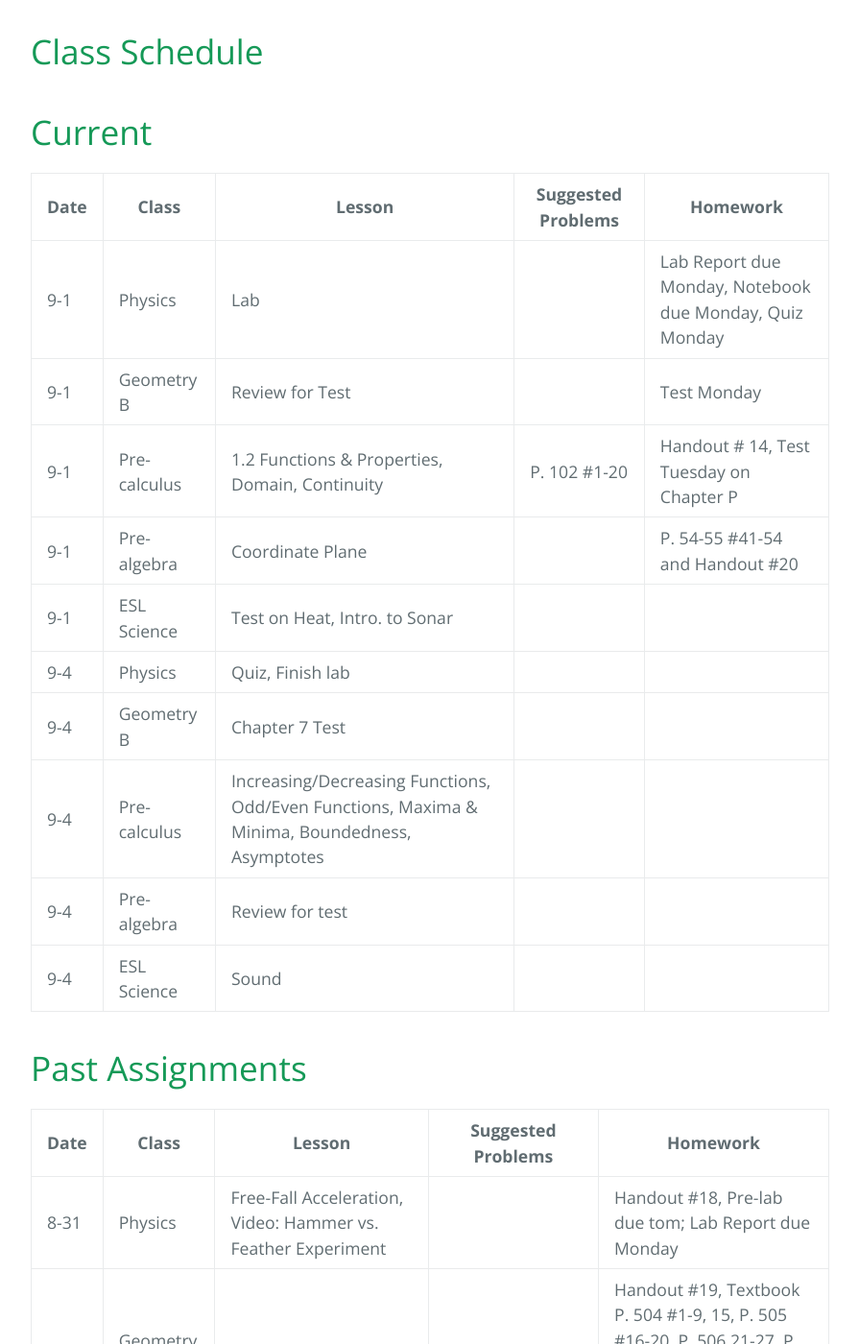
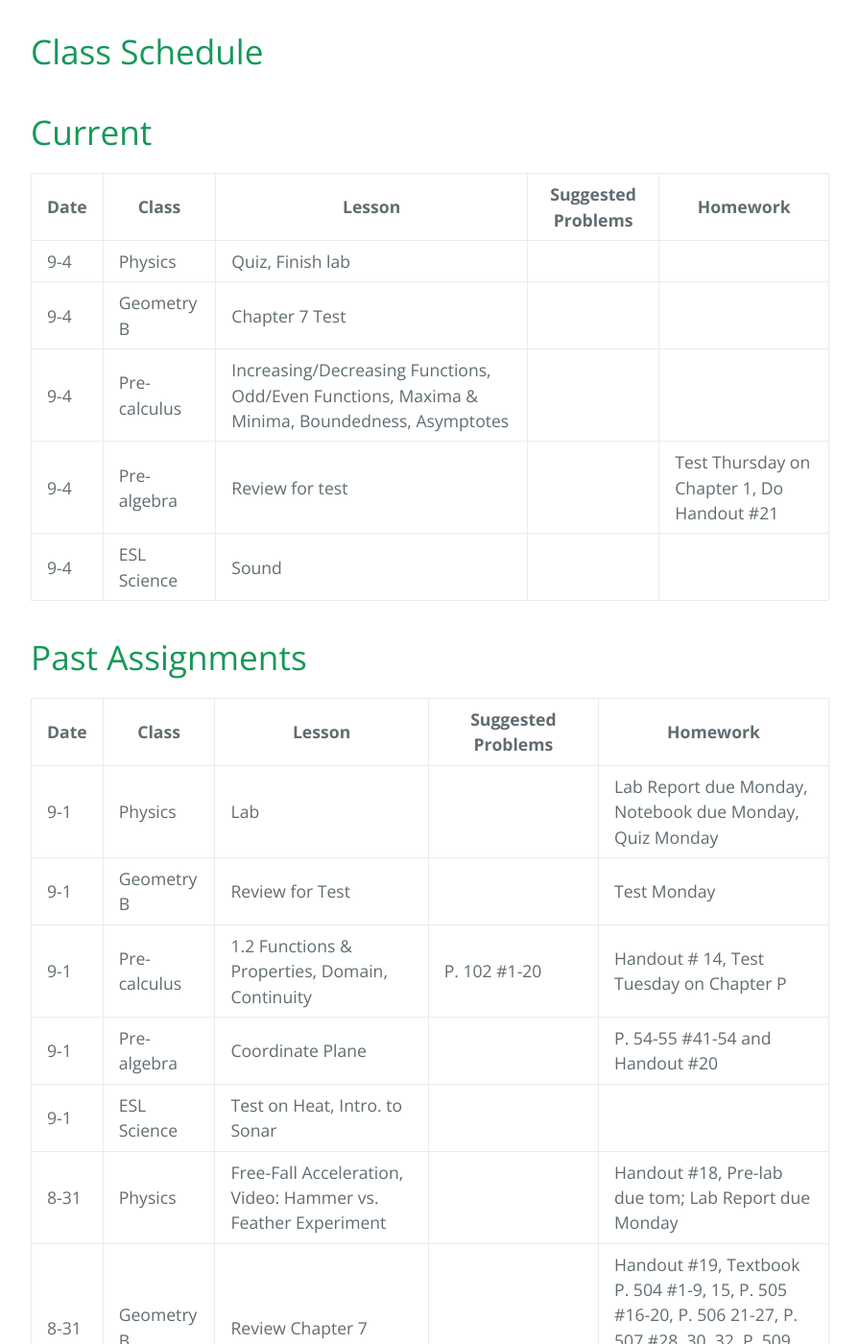
Before and after one commit to gpayoo/gpayoo, a Jekyll site: the page built from index.md, in a window 1280 px wide and 1400 px high, scrolled down 388 px. Shown: the whole window at 96% size, without its empty margins (192-1087 px from the left). Built offline with Jekyll 4.4.1, drawn with Linux system fonts in a browser that asks for light colours; our own code applies the rules of GitHub Pages for plain Markdown files; part of the change alters nothing that is shown.

Commit message:
Update index.md

```diff
--- a/index.md
+++ b/index.md
@@ -9,15 +9,10 @@ layout: default
 
 | Date | Class | Lesson | Suggested Problems | Homework |
 | ---- | ----- | ------ | -------- | ---
-| 9-1 | Physics | Lab | | Lab Report due Monday, Notebook due Monday, Quiz Monday
-| 9-1 | Geometry B | Review for Test | | Test Monday |
-| 9-1 | Pre-calculus | 1.2 Functions & Properties, Domain, Continuity | P. 102 #1-20 |  Handout # 14, Test Tuesday on Chapter P |
-| 9-1 | Pre-algebra | Coordinate Plane| | P. 54-55 #41-54 and Handout #20 |
-| 9-1 | ESL Science | Test on Heat, Intro. to Sonar |  |
 | 9-4 | Physics | Quiz, Finish lab  | |
 | 9-4 | Geometry B | Chapter 7 Test | |  |
 | 9-4 | Pre-calculus | Increasing/Decreasing Functions, Odd/Even Functions, Maxima & Minima, Boundedness, Asymptotes |  |
-| 9-4 | Pre-algebra | Review for test| | |
+| 9-4 | Pre-algebra | Review for test| | Test Thursday on Chapter 1, Do Handout #21 |
 | 9-4 | ESL Science | Sound |  |
 
 
@@ -25,6 +20,11 @@ layout: default
 
 | Date | Class | Lesson | Suggested Problems | Homework |
 | ---- | ----- | ------ | -------- | ---
+| 9-1 | Physics | Lab | | Lab Report due Monday, Notebook due Monday, Quiz Monday
+| 9-1 | Geometry B | Review for Test | | Test Monday |
+| 9-1 | Pre-calculus | 1.2 Functions & Properties, Domain, Continuity | P. 102 #1-20 |  Handout # 14, Test Tuesday on Chapter P |
+| 9-1 | Pre-algebra | Coordinate Plane| | P. 54-55 #41-54 and Handout #20 |
+| 9-1 | ESL Science | Test on Heat, Intro. to Sonar |  |
 | 8-31 | Physics | Free-Fall Acceleration, Video: Hammer vs. Feather Experiment ||  Handout #18, Pre-lab due tom; Lab Report due Monday|
 | 8-31 | Geometry B | Review Chapter 7 | | Handout #19, Textbook P. 504 #1-9, 15, P. 505 #16-20, P. 506 21-27, P. 507 #28, 30, 32, P. 509 #1-5; Chapter 7 Test Monday |
 | 8-31 | Pre-calculus | 1.2 Functions & Properties, Domain ||  Test Tuesday on Chapter P; Handout #13 due tom.
```
